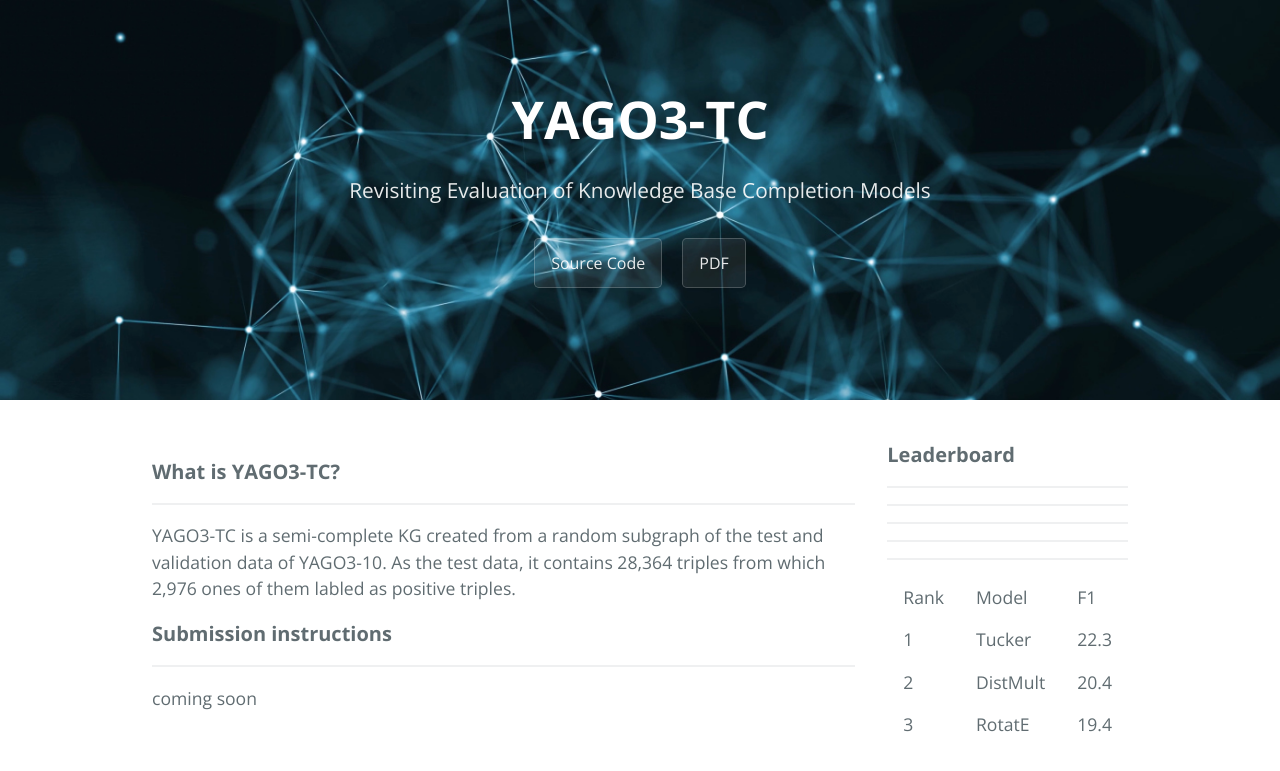
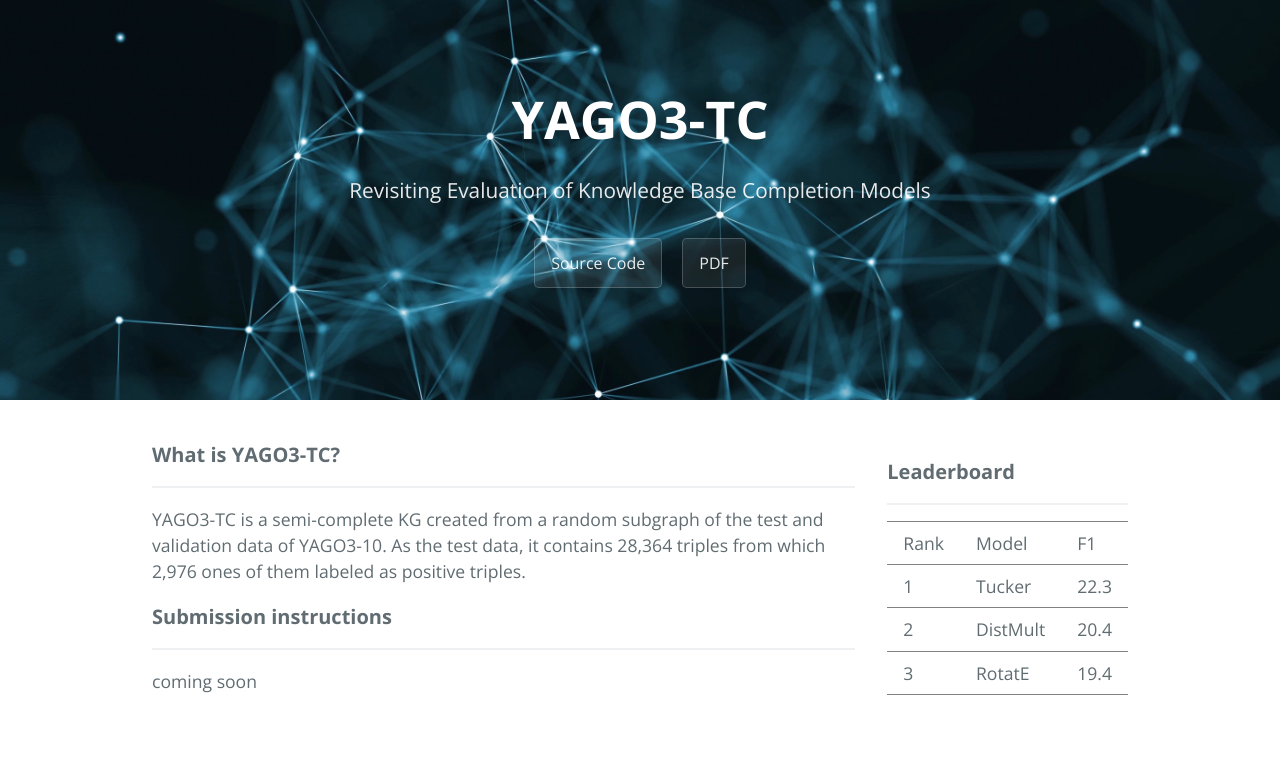
Before and after one commit to pouyapez/yago3-tc, a Jekyll site: the page built from index.md, in a window 1280 px wide. Shown: the top 771 px of the page. Built offline with Jekyll 4.4.1, drawn with Linux system fonts in a browser that asks for light colours.

Commit message:
Update index.md

```diff
--- a/index.md
+++ b/index.md
@@ -8,7 +8,7 @@ layout: default
         <font style="font-size:20px"><b>What is YAGO3-TC?</b></font>
          <hr>
         <p class="text right-align text-large add-top-margin" style="width:100%;">
-        YAGO3-TC is a semi-complete KG created from a random subgraph of the test and validation data of YAGO3-10. As the test        data, it contains 28,364 triples from which 2,976 ones of them labled as positive triples.
+        YAGO3-TC is a semi-complete KG created from a random subgraph of the test and validation data of YAGO3-10. As the test        data, it contains 28,364 triples from which 2,976 ones of them labeled as positive triples.
         </p>
         <font style="font-size:20px"><b>Submission instructions</b></font>
           <hr>
@@ -19,7 +19,7 @@ layout: default
         <td>
          <font style="font-size:20px"><b>Leaderboard</b></font>
           <hr>
-                 <table class="content-table">
+                 <table class="content-table" rules=rows>
                     <tr>
                        <td>
                            Rank
@@ -31,7 +31,6 @@ layout: default
                            F1
                        </td>
                     </tr>
-                    <hr>
                     <tr>
                        <td>
                            1
@@ -43,7 +42,6 @@ layout: default
                            22.3
                        </td>
                     </tr>
-                    <hr>
                     <tr>
                        <td>
                            2
@@ -55,7 +53,6 @@ layout: default
                            20.4
                        </td>
                     </tr>
-                    <hr>
                     <tr>
                        <td>
                            3
@@ -67,7 +64,6 @@ layout: default
                            19.4
                        </td>
                     </tr>
-                    <hr>
                  </table>
          </td>
       </tr>
```
